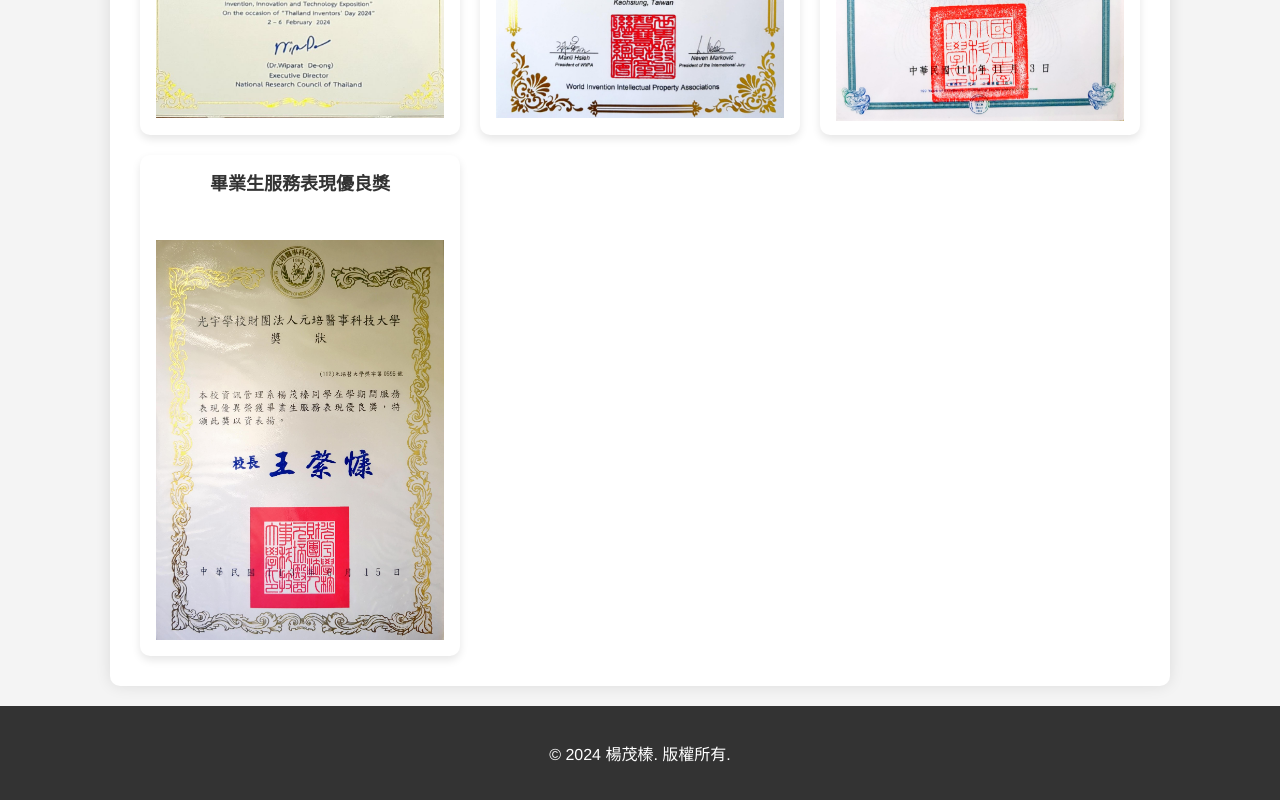
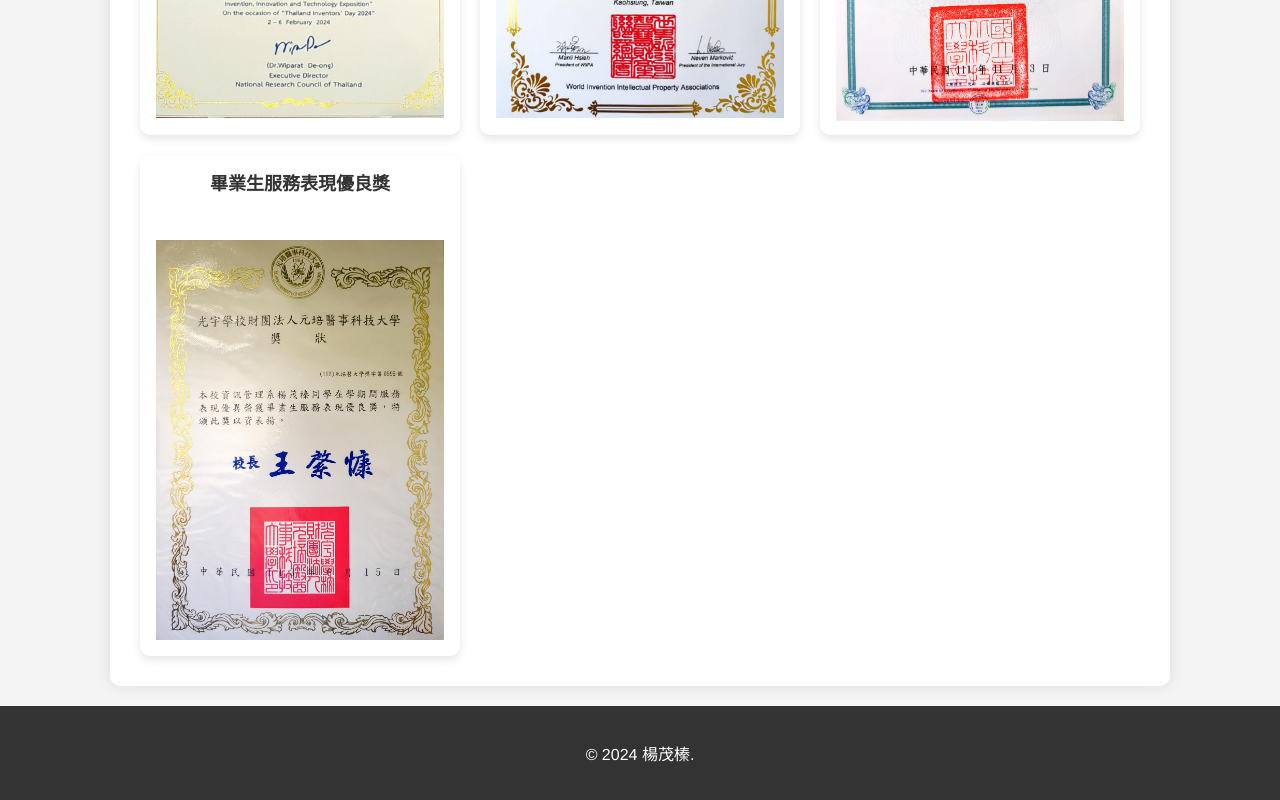
Before and after one commit to maojhen/introduce_yourself.github.io, a plain HTML site: page work/index.html in a window 1280 px wide. Shown: the part 1202-2002 px from the top of the page. Drawn offline with Linux system fonts and the light colour scheme.

Commit message:
Update index.html

```diff
--- a/work/index.html
+++ b/work/index.html
@@ -55,7 +55,7 @@
     </section>
 
     <footer>
-        <p>&copy; 2024 楊茂榛. 版權所有.</p>
+        <p>&copy; 2024 楊茂榛.</p>
     </footer>
     </body>
 </html>
```
